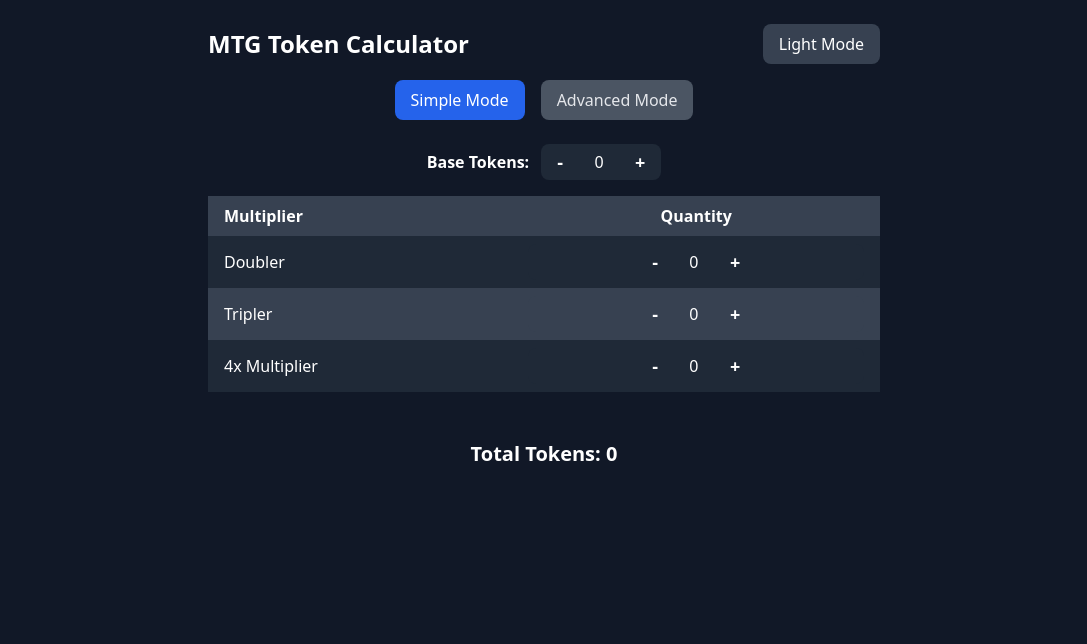
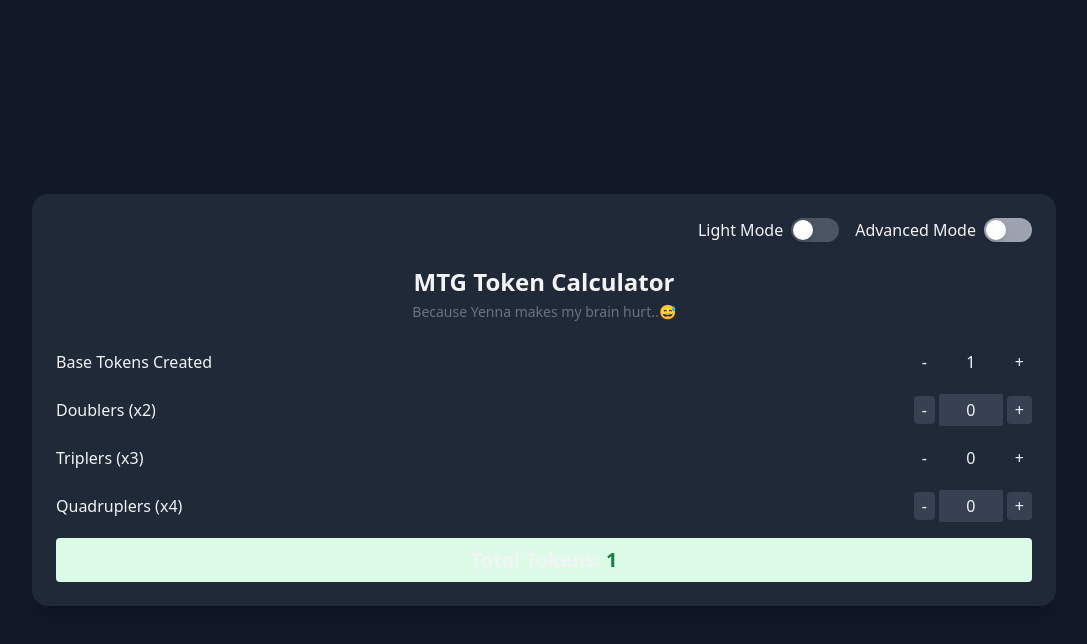
Before and after one commit to Whuki/mtg-token-calculator, a React (Vite) app: page / in a window 1280 px wide. Shown: the top 644 px of the page, without its empty margins (96-1183 px from the left). Built offline with nearby package versions, Linux system fonts and the light colour scheme.

Commit message:
testing in prod lol

```diff
--- a/src/App.jsx
+++ b/src/App.jsx
@@ -1,175 +1,264 @@
 import React, { useState } from "react";
 import CustomQuantityInput from "./CustomQuantityInput";
+import { Analytics } from "@vercel/analytics/react";
+
+const CARD_PRESETS = [
+  { name: "Doubling Season", multiplier: 2 },
+  { name: "Parallel Lives", multiplier: 2 },
+  { name: "Anointed Procession", multiplier: 2 },
+  { name: "Mondrak, Glory Dominus", multiplier: 2 },
+  { name: "Primal Vigor", multiplier: 2 },
+  { name: "Elspeth, Storm Slayer", multiplier: 2 },
+  { name: "Kaya, Geist Hunter", multiplier: 2 },
+  { name: "Exalted Sunborn", multiplier: 2 },
+  { name: "Ojer Taq, Deepest Foundation", multiplier: 3 },
+];
 
 export default function App() {
+  const [baseTokens, setBaseTokens] = useState(1);
+  const [advancedMode, setAdvancedMode] = useState(false);
   const [darkMode, setDarkMode] = useState(true);
-  const [mode, setMode] = useState("simple");
-  const [rows, setRows] = useState([]);
-  const [selectedCard, setSelectedCard] = useState("");
-  const [baseTokens, setBaseTokens] = useState(0);
 
-  // Token multipliers for Simple Mode
-  const simpleRows = [
-    { name: "Doubler", multiplier: 2 },
-    { name: "Tripler", multiplier: 3 },
-    { name: "4x Multiplier", multiplier: 4 },
-  ];
+  const [doublers, setDoublers] = useState(0);
+  const [triplers, setTriplers] = useState(0);
+  const [quadruplers, setQuadruplers] = useState(0);
 
-  const cardOptions = ["Doubler", "Tripler", "4x Multiplier"];
+  const [cards, setCards] = useState([
+    { name: CARD_PRESETS[0].name, multiplier: CARD_PRESETS[0].multiplier, quantity: 1 },
+  ]);
+  const [selectedPreset, setSelectedPreset] = useState(CARD_PRESETS[0].name);
 
-  const addRow = () => {
-    if (!selectedCard) return;
-    setRows([
-      ...rows,
-      { name: selectedCard, multiplier: parseInt(selectedCard), quantity: 1 },
-    ]);
-    setSelectedCard("");
-  };
+  const simpleTotal =
+    baseTokens * Math.pow(2, doublers) * Math.pow(3, triplers) * Math.pow(4, quadruplers);
 
-  const handleQuantityChange = (index, newValue) => {
-    const updatedRows = [...rows];
-    updatedRows[index].quantity = newValue;
-    setRows(updatedRows);
-  };
-
-  const calculateTotal = () => {
-    let total = baseTokens;
-
-    const multipliers =
-      mode === "simple"
-        ? simpleRows
-            .map((row) => Array(row.quantity).fill(row.multiplier))
-            .flat()
-        : rows
-            .map((row) => Array(row.quantity).fill(row.multiplier))
-            .flat();
-
-    multipliers.forEach((multiplier) => {
-      total *= multiplier;
-    });
-
-    return total;
-  };
+  const advancedTotal =
+    baseTokens *
+    cards.reduce((acc, card) => acc * Math.pow(card.multiplier, card.quantity), 1);
 
   return (
-    <div className={`${darkMode ? "bg-gray-900 text-white" : "bg-white text-black"} min-h-screen flex flex-col items-center p-6`}>
-      {/* Header */}
-      <div className="flex justify-between items-center w-full max-w-2xl mb-4">
-        <h1 className="text-2xl font-bold">MTG Token Calculator</h1>
+    <div
+      className={`${
+        darkMode ? "bg-gray-900 text-gray-100" : "bg-gray-100 text-gray-900"
+      } min-h-screen flex items-center justify-center p-6 transition-colors duration-300`}
+    >
+      <div
+        className={`w-full max-w-5xl shadow-xl rounded-2xl p-6 space-y-6 transition-all duration-300
+        ${darkMode ? "bg-gray-800 text-gray-100" : "bg-white text-gray-900"}`}
+      >
+        {/* Toggles */}
+        <div className="flex justify-end gap-4">
+          {/* Dark/Light Mode */}
+          <div className="flex items-center gap-2">
+            <span>Light Mode</span>
             <button
               onClick={() => setDarkMode(!darkMode)}
-          className="px-4 py-2 rounded-lg bg-gray-700 text-white hover:bg-gray-600"
+              className={`w-12 h-6 rounded-full relative transition-colors ${
+                darkMode ? "bg-gray-600" : "bg-yellow-400"
+              }`}
             >
-          {darkMode ? "Light Mode" : "Dark Mode"}
+              <span
+                className={`absolute top-0.5 left-0.5 w-5 h-5 rounded-full bg-white shadow-md transform transition-transform ${
+                  darkMode ? "" : "translate-x-6"
+                }`}
+              ></span>
             </button>
           </div>
 
-      {/* Mode Switcher */}
-      <div className="flex space-x-4 mb-6">
+          {/* Advanced Mode */}
+          <div className="flex items-center gap-2">
+            <span>Advanced Mode</span>
             <button
-          onClick={() => setMode("simple")}
-          className={`px-4 py-2 rounded-lg ${mode === "simple" ? "bg-blue-600 text-white" : "bg-gray-600 text-gray-200"}`}
+              onClick={() => setAdvancedMode(!advancedMode)}
+              className={`w-12 h-6 rounded-full relative transition-colors ${
+                advancedMode ? "bg-blue-500" : "bg-gray-400"
+              }`}
             >
-          Simple Mode
-        </button>
-        <button
-          onClick={() => setMode("advanced")}
-          className={`px-4 py-2 rounded-lg ${mode === "advanced" ? "bg-blue-600 text-white" : "bg-gray-600 text-gray-200"}`}
-        >
-          Advanced Mode
+              <span
+                className={`absolute top-0.5 left-0.5 w-5 h-5 rounded-full bg-white shadow-md transform transition-transform ${
+                  advancedMode ? "translate-x-6" : ""
+                }`}
+              ></span>
             </button>
           </div>
+        </div>
 
+        {/* Heading */}
+        <div className="text-center">
+          <h1 className="text-2xl font-bold">MTG Token Calculator</h1>
+          <p className="text-sm text-gray-500 dark:text-gray-400 mt-1">
+            Because Yenna makes my brain hurt..😅
+          </p>
+        </div>
+
+        {/* Simple Mode */}
+        {!advancedMode && (
+          <div className="space-y-4">
             {/* Base Tokens */}
-      <div className="flex items-center mb-4">
-        <span className="mr-3 font-semibold">Base Tokens:</span>
+            <div className="flex gap-2 items-center flex-wrap">
+              <label className="flex-1 min-w-[120px]">Base Tokens Created</label>
               <CustomQuantityInput
                 value={baseTokens}
                 onChange={setBaseTokens}
+                darkMode={darkMode}
                 rowIndex={0}
               />
             </div>
 
-      {/* Simple Mode */}
-      {mode === "simple" && (
-        <table className="w-full max-w-2xl border-collapse mb-6">
-          <thead>
-            <tr className="bg-gray-700">
-              <th className="px-4 py-2 text-left">Multiplier</th>
-              <th className="px-4 py-2 text-center">Quantity</th>
-            </tr>
-          </thead>
-          <tbody>
-            {simpleRows.map((row, index) => (
-              <tr key={row.name} className={index % 2 === 0 ? "bg-gray-800" : "bg-gray-700"}>
-                <td className="px-4 py-2">{row.name}</td>
-                <td className="px-4 py-2 text-center">
+            {/* Doublers, Triplers, Quadruplers */}
+            {[
+              { label: "Doublers (x2)", value: doublers, setValue: setDoublers },
+              { label: "Triplers (x3)", value: triplers, setValue: setTriplers },
+              { label: "Quadruplers (x4)", value: quadruplers, setValue: setQuadruplers },
+            ].map((item, idx) => (
+              <div key={idx + 1} className="flex gap-2 items-center flex-wrap">
+                <label className="flex-1 min-w-[120px]">{item.label}</label>
                 <CustomQuantityInput
-                    value={row.quantity || 0}
-                    onChange={(newValue) => {
-                      simpleRows[index].quantity = newValue;
-                    }}
-                    rowIndex={index}
+                  value={item.value}
+                  onChange={item.setValue}
+                  darkMode={darkMode}
+                  rowIndex={idx + 1}
                 />
-                </td>
-              </tr>
+              </div>
             ))}
-          </tbody>
-        </table>
+
+            <div className="text-center text-xl font-bold mt-4 p-2 rounded bg-green-100 dark:bg-green-800 transition-colors">
+              Total Tokens:{" "}
+              <span className="text-green-700 dark:text-green-300">{simpleTotal}</span>
+            </div>
+          </div>
         )}
 
         {/* Advanced Mode */}
-      {mode === "advanced" && (
-        <div className="w-full max-w-2xl mb-6">
-          <div className="flex items-center space-x-2 mb-4">
+        {advancedMode && (
+          <div className="overflow-x-auto scrollbar-thin pr-4">
+            {/* Base Tokens */}
+            <div className="flex gap-2 items-center flex-wrap mb-2">
+              <label className="flex-1 min-w-[120px]">Base Tokens Created</label>
+              <CustomQuantityInput
+                value={baseTokens}
+                onChange={setBaseTokens}
+                darkMode={darkMode}
+                rowIndex={0}
+              />
+            </div>
+
+            <table className="w-full min-w-[550px] border-collapse rounded-lg">
+              <thead className="hidden md:table-header-group">
+                <tr>
+                  <th className="px-2 py-1 w-48 text-left">Card Name</th>
+                  <th className="px-2 py-1 w-20 text-center">Multiplier</th>
+                  <th className="px-2 py-1 w-24 text-center">Quantity</th>
+                  <th className="px-2 py-1 w-16 text-center">Remove</th>
+                </tr>
+              </thead>
+              <tbody className="block md:table-row-group">
+                {cards.map((card, idx) => {
+                  const rowBg =
+                    idx % 2 === 0
+                      ? darkMode
+                        ? "bg-gray-800 hover:bg-gray-700"
+                        : "bg-gray-50 hover:bg-gray-100"
+                      : darkMode
+                      ? "bg-gray-700 hover:bg-gray-600"
+                      : "bg-white hover:bg-gray-100";
+
+                  return (
+                    <tr
+                      key={idx}
+                      className={`block md:table-row gap-2 md:gap-0 items-center transition-colors rounded-lg ${rowBg}`}
+                    >
+                      <td className="block md:table-cell px-2 py-1 md:max-w-[200px]">
                         <select
-              value={selectedCard}
-              onChange={(e) => setSelectedCard(e.target.value)}
-              className="flex-1 px-3 py-2 rounded-lg bg-gray-800 text-white"
+                          value={card.name}
+                          onChange={(e) => {
+                            const selected = CARD_PRESETS.find((c) => c.name === e.target.value);
+                            setCards(
+                              cards.map((c, i) =>
+                                i === idx
+                                  ? { ...c, name: selected.name, multiplier: selected.multiplier }
+                                  : c
+                              )
+                            );
+                          }}
+                          className={`p-1 rounded-lg focus:outline-none focus:ring-2 w-full md:w-auto min-w-[120px] ${
+                            idx % 2 === 0
+                              ? darkMode
+                                ? "bg-gray-800 text-gray-100 border-gray-600 focus:ring-blue-400"
+                                : "bg-gray-50 text-gray-900 border-gray-300 focus:ring-blue-400"
+                              : darkMode
+                              ? "bg-gray-700 text-gray-100 border-gray-600 focus:ring-blue-400"
+                              : "bg-white text-gray-900 border-gray-300 focus:ring-blue-400"
+                          }`}
                         >
-              <option value="">Select a multiplier</option>
-              {cardOptions.map((card) => (
-                <option key={card} value={card.includes("Doubler") ? 2 : card.includes("Tripler") ? 3 : 4}>
-                  {card}
+                          {CARD_PRESETS.map((c, i) => (
+                            <option key={i} value={c.name}>
+                              {c.name}
+                            </option>
+                          ))}
+                        </select>
+                      </td>
+                      <td className="block md:table-cell px-2 py-1 text-center">
+                        x{card.multiplier}
+                      </td>
+                      <td className="block md:table-cell px-2 py-1 text-center">
+                        <CustomQuantityInput
+                          value={card.quantity}
+                          onChange={(val) =>
+                            setCards(cards.map((c, i) => (i === idx ? { ...c, quantity: val } : c)))
+                          }
+                          rowIndex={idx}
+                          darkMode={darkMode}
+                        />
+                      </td>
+                      <td className="block md:table-cell px-2 py-1 text-center">
+                        <button
+                          onClick={() => setCards(cards.filter((_, i) => i !== idx))}
+                          className="px-2 py-1 bg-red-500 text-white rounded hover:bg-red-600 transition-colors"
+                        >
+                          X
+                        </button>
+                      </td>
+                    </tr>
+                  );
+                })}
+              </tbody>
+            </table>
+
+            {/* Add Card Controls */}
+            <div className="flex justify-between items-center mt-4 flex-wrap gap-2">
+              <div className="flex gap-2 flex-wrap items-center">
+                <select
+                  value={selectedPreset}
+                  onChange={(e) => setSelectedPreset(e.target.value)}
+                  className="p-2 rounded border border-gray-300 dark:border-gray-600 bg-white dark:bg-gray-700 text-gray-900 dark:text-gray-100"
+                >
+                  {CARD_PRESETS.map((c, i) => (
+                    <option key={i} value={c.name}>
+                      {c.name}
                     </option>
                   ))}
                 </select>
                 <button
-              onClick={addRow}
-              className="px-4 py-2 rounded-lg bg-blue-600 text-white hover:bg-blue-500"
+                  onClick={() => {
+                    const preset = CARD_PRESETS.find((c) => c.name === selectedPreset);
+                    setCards([
+                      ...cards,
+                      { name: preset.name, multiplier: preset.multiplier, quantity: 1 },
+                    ]);
+                  }}
+                  className="px-4 py-2 bg-blue-500 text-white rounded hover:bg-blue-600 transition-colors"
                 >
                   Add Card
                 </button>
               </div>
-
-          <table className="w-full border-collapse">
-            <thead>
-              <tr className="bg-gray-700">
-                <th className="px-4 py-2 text-left">Card</th>
-                <th className="px-4 py-2 text-center">Quantity</th>
-              </tr>
-            </thead>
-            <tbody>
-              {rows.map((row, index) => (
-                <tr key={index} className={index % 2 === 0 ? "bg-gray-800" : "bg-gray-700"}>
-                  <td className="px-4 py-2">{row.name}</td>
-                  <td className="px-4 py-2 text-center">
-                    <CustomQuantityInput
-                      value={row.quantity}
-                      onChange={(newValue) => handleQuantityChange(index, newValue)}
-                      rowIndex={index}
-                    />
-                  </td>
-                </tr>
-              ))}
-            </tbody>
-          </table>
+              <div className="text-xl font-bold mt-2 md:mt-0">
+                Total Tokens: {advancedTotal}
+              </div>
+            </div>
           </div>
         )}
 
-      {/* Total */}
-      <div className="mt-6 text-xl font-bold">
-        Total Tokens: {calculateTotal()}
+        <Analytics />
       </div>
     </div>
   );
--- a/src/CustomQuantityInput.jsx
+++ b/src/CustomQuantityInput.jsx
@@ -1,39 +1,48 @@
 import React from "react";
 
-export default function CustomQuantityInput({ value, onChange, rowIndex }) {
-  const handleDecrement = () => {
-    if (value > 0) {
-      onChange(value - 1);
-    }
-  };
+export default function CustomQuantityInput({ value, onChange, darkMode, rowIndex }) {
+  const increment = () => onChange(value + 1);
+  const decrement = () => onChange(value > 0 ? value - 1 : 0);
 
-  const handleIncrement = () => {
-    onChange(value + 1);
-  };
+  // Row-based background colors
+  const bgColor =
+    rowIndex % 2 === 0
+      ? darkMode
+        ? "bg-gray-800 text-gray-100 border-gray-600"
+        : "bg-gray-50 text-gray-900 border-gray-300"
+      : darkMode
+      ? "bg-gray-700 text-gray-100 border-gray-600"
+      : "bg-white text-gray-900 border-gray-300";
 
-  // Alternate background color based on rowIndex
-  const bgColor = rowIndex % 2 === 0 ? "bg-gray-800" : "bg-gray-700";
+  const hoverBg =
+    rowIndex % 2 === 0
+      ? darkMode
+        ? "hover:bg-gray-700"
+        : "hover:bg-gray-100"
+      : darkMode
+      ? "hover:bg-gray-600"
+      : "hover:bg-gray-100";
 
   return (
-    <div
-      className={`flex items-center justify-center rounded-lg ${bgColor} px-2`}
-    >
+    <div className="flex items-center justify-center space-x-1">
       <button
-        onClick={handleDecrement}
-        className="px-2 py-1 text-lg font-bold text-white rounded-lg hover:bg-gray-600"
+        type="button"
+        onClick={decrement}
+        className={`px-2 py-0.5 rounded transition-colors ${bgColor} ${hoverBg}`}
       >
         -
       </button>
       <input
         type="number"
         value={value}
-        min="0"
-        onChange={(e) => onChange(parseInt(e.target.value) || 0)}
-        className="w-12 mx-1 text-center text-white bg-transparent focus:outline-none"
+        onChange={(e) => onChange(Number(e.target.value))}
+        min={0}
+        className={`w-16 text-center p-1 rounded-sm focus:outline-none focus:ring-1 ${bgColor} focus:ring-blue-400`}
       />
       <button
-        onClick={handleIncrement}
-        className="px-2 py-1 text-lg font-bold text-white rounded-lg hover:bg-gray-600"
+        type="button"
+        onClick={increment}
+        className={`px-2 py-0.5 rounded transition-colors ${bgColor} ${hoverBg}`}
       >
         +
       </button>
```
Lines whose indentation alone changed are shown as unchanged.
